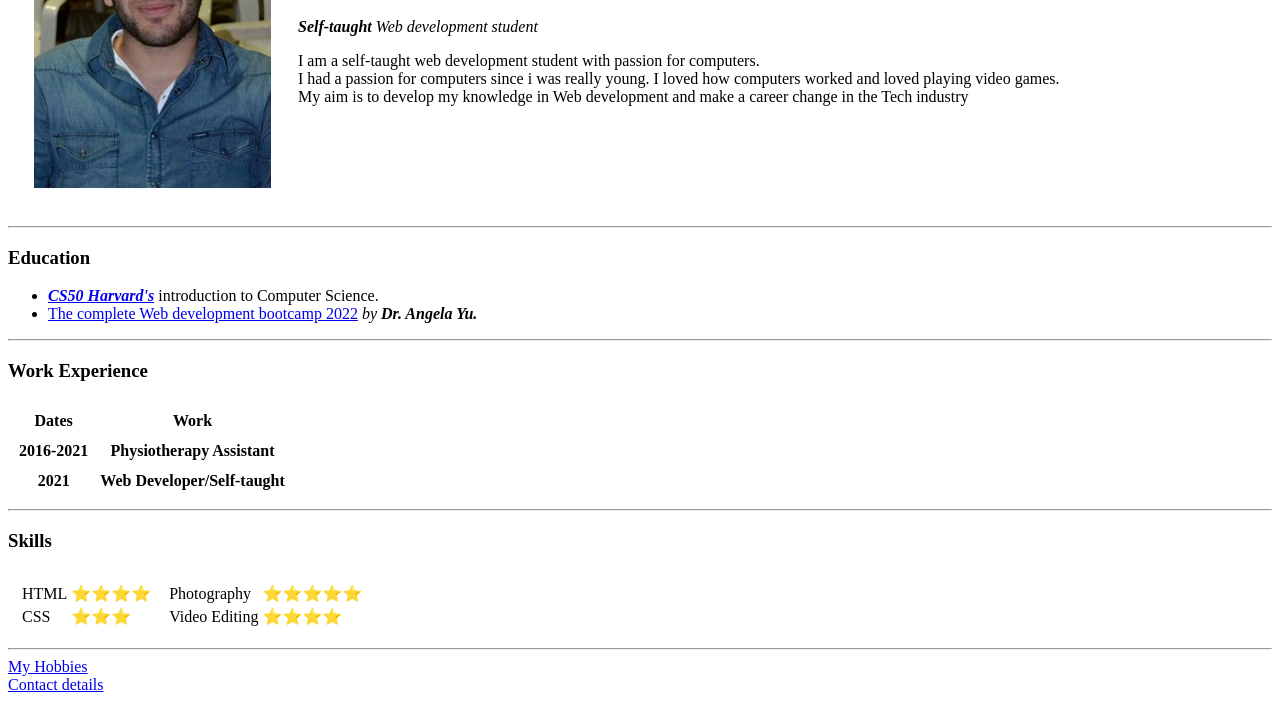
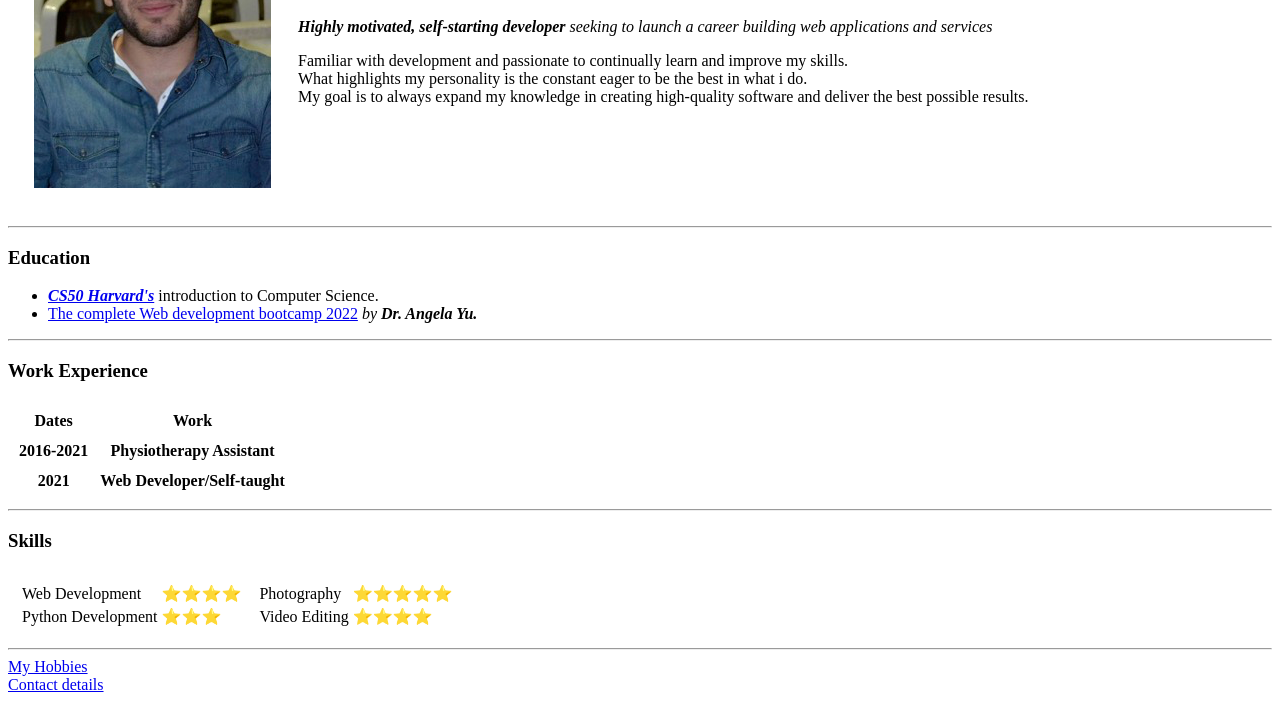
Before and after one commit to Grhacker95/cv, a plain HTML site: page index.html in a window 1280 px wide. Shown: the part 166-868 px from the top of the page. Drawn offline with Linux system fonts and the light colour scheme.

Commit message:
Add new summary

```diff
--- a/index.html
+++ b/index.html
@@ -3,17 +3,18 @@
   <head>
     <meta charset="utf-8">
     <title>Nick's Personal Site</title>
+    <link rel="stylesheet" href="css/styles.css">
+
   </head>
   <body>
     <table cellspacing="25">
     <tr>
       <td><img src="me Small Small.png" alt="Nick's profile picture"></td>
       <td><h1>Nikolaos Effraimidis</h1>
-      <p><em><strong>Self-taught</strong> Web development student</em></p>
-      <p>I am a self-taught web development student with passion for computers.<br>
-        I had a passion for computers since i was really young.
-        I loved how computers worked and loved playing video games.<br>
-        My aim is to develop my knowledge in Web development and make a career change in the Tech industry</p></td>
+      <p><em><strong>Highly motivated, self-starting developer</strong> seeking to launch a career building web applications and services</em></p>
+      <p>Familiar with development and passionate to continually learn and improve my skills.<br>
+        What highlights my personality is the constant eager to be the best in what i do.<br>
+        My goal is to always expand my knowledge in creating high-quality software and deliver the best possible results.</p></td>
     </tr>
   </table>
     <hr>
@@ -48,11 +49,11 @@
         <td>
           <table>
               <tr>
-                <td>HTML</td>
+                <td>Web Development</td>
                 <td>⭐⭐⭐⭐️</td>
               </tr>
               <tr>
-                <td>CSS</td>
+                <td>Python Development</td>
                 <td>⭐⭐⭐</td>
               </tr>
         </table>
```
